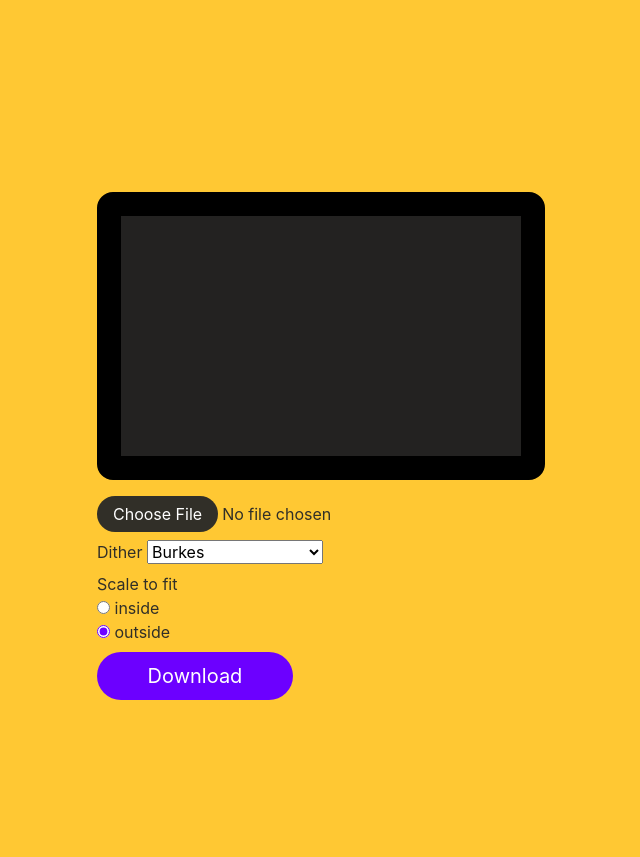
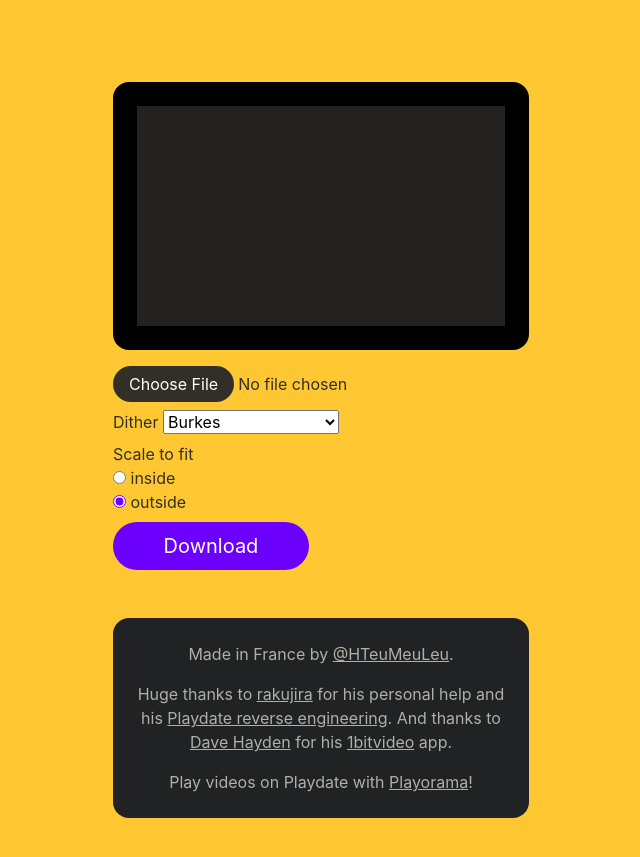
Before and after one commit to hteumeuleu/pdv, a Jekyll site: the page built from index.html, in a window 1280 px wide. Shown: the top 857 px of the page, without its empty margins (319-959 px from the left). Built offline with Jekyll 4.4.1, drawn with Linux system fonts in a browser that asks for light colours.

Commit message:
feat: add footer

```diff
--- a/_layouts/default.html
+++ b/_layouts/default.html
@@ -3,14 +3,28 @@
 <html lang="en">
 <head>
 	<meta charset="UTF-8" />
-	<title>pdv</title>
+	<title>Playdate Video Encoder</title>
+	<meta name="description" content="Turn your videos into `.pdv` files to run on the Playdate." />
 	<meta name="viewport" content="width=device-width, initial-scale=1.0" />
 	<link rel="stylesheet" type="text/css" href="{{ 'assets/css/styles.css?v=' | append: timestamp | relative_url }}" />
 	<script src="{{ 'assets/js/script.js?v=' | append: timestamp | relative_url }}"></script>
 </head>
 <body>
 	<div class="wrapper">
-	{{ content }}
+		<main role="main">
+			{{ content }}
+		</main>
+		<footer class="footer" role="contentinfo">
+			<p>
+				Made in France by <a href="https://twitter.com/HTeuMeuLeu">@HTeuMeuLeu</a>.
+			</p>
+			<p>
+				Huge thanks to <a href="https://twitter.com/rakujira">rakujira</a> for his personal help and his <a href="https://github.com/jaames/playdate-reverse-engineering">Playdate reverse engineering</a>. And thanks to <a href="https://twitter.com/davehayden">Dave Hayden</a> for his <a href="https://devforum.play.date/t/video-encoder-work-in-progress-mac-only/1390/6">1bitvideo</a> app.
+			</p>
+			<p>
+				Play videos on Playdate with <a href="https://github.com/hteumeuleu/playorama">Playorama</a>!
+			</p>
+		</footer>
 	</div>
 </body>
 </html>
--- a/_sass/_colors.scss
+++ b/_sass/_colors.scss
@@ -4,3 +4,4 @@ $grey: #b1aea8;
 $purple: #6c00ff;
 $black: #000;
 $white: #fff;
+$screen-white: #b1afa8;
--- /dev/null
+++ b/_sass/_footer.scss
@@ -0,0 +1,12 @@
+.footer {
+	margin-top: rem(48px);
+	border-radius: rem(16px);
+	padding: rem(24px);
+	text-align: center;
+	color: $screen-white;
+	background-color: #212223;
+
+	p:not(:last-child) {
+		margin-bottom: rem(16px);
+	}
+}
--- a/_sass/_layout.scss
+++ b/_sass/_layout.scss
@@ -1,5 +1,6 @@
 .wrapper {
-	max-width: rem(672px);
+	max-width: rem(448px);
+	flex-grow: 0;
 	margin: auto;
 	padding: rem(16px);
 }
--- a/_sass/_reset.scss
+++ b/_sass/_reset.scss
@@ -9,7 +9,7 @@ body {
 	flex-direction: column;
 	min-width: rem(280px);
 	min-height: 100vh;
-	font: 1em/1.5 Roobert, -apple-system, BlinkMacSystemFont, "Segoe UI", Helvetica, Arial, sans-serif;
+	font: 1em/1.5 -apple-system, BlinkMacSystemFont, "Segoe UI", Helvetica, Arial, sans-serif;
 	color: $darkgrey;
 	background-color: $yellow;
 }
@@ -25,3 +25,8 @@ input, button, textarea, select {
 	font-size: inherit;
 	font-weight: inherit;
 }
+
+a {
+	color: inherit;
+	outline-color: $purple;
+}
--- a/_sass/main.scss
+++ b/_sass/main.scss
@@ -4,3 +4,4 @@
 @import "_buttons";
 @import "_layout";
 @import "_form";
+@import "_footer";
```
